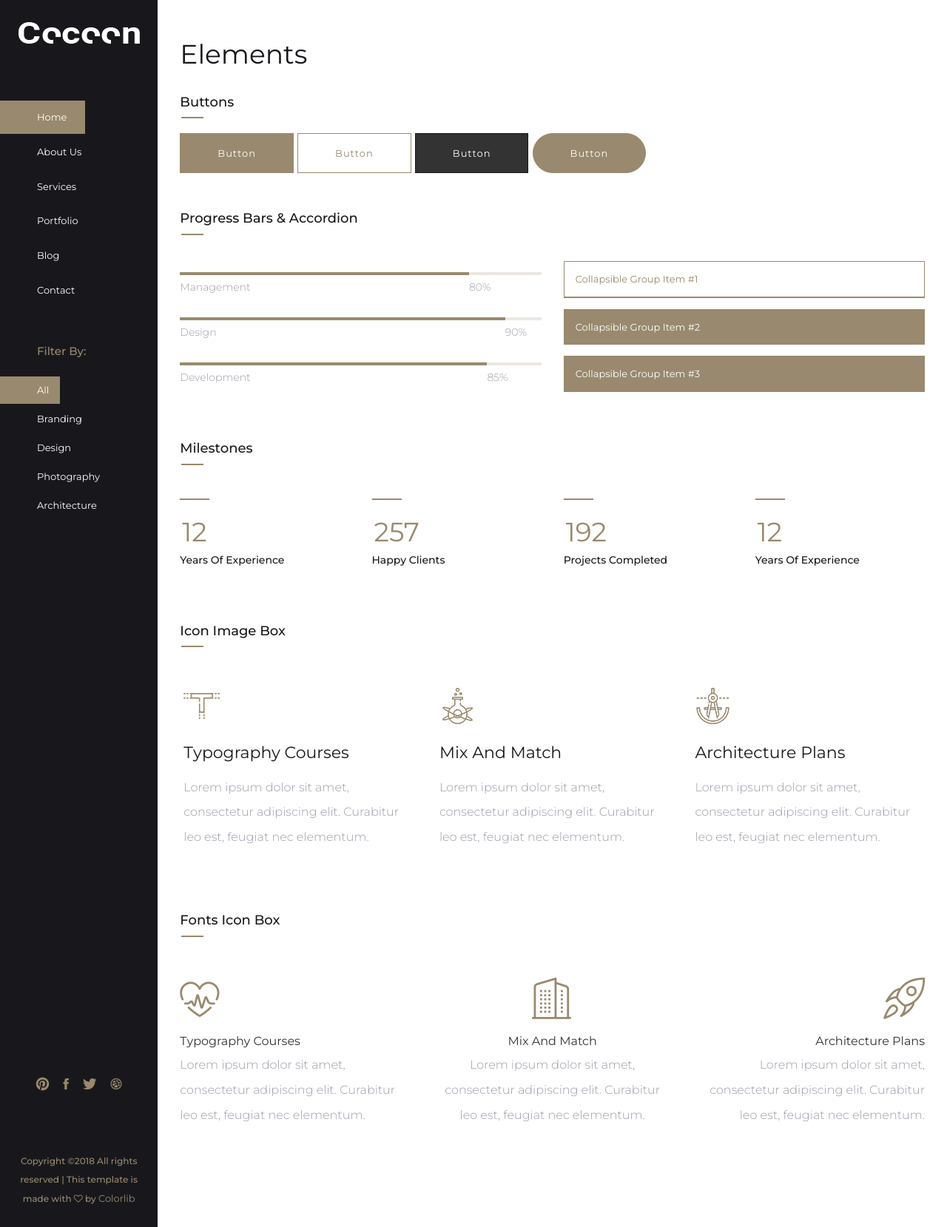
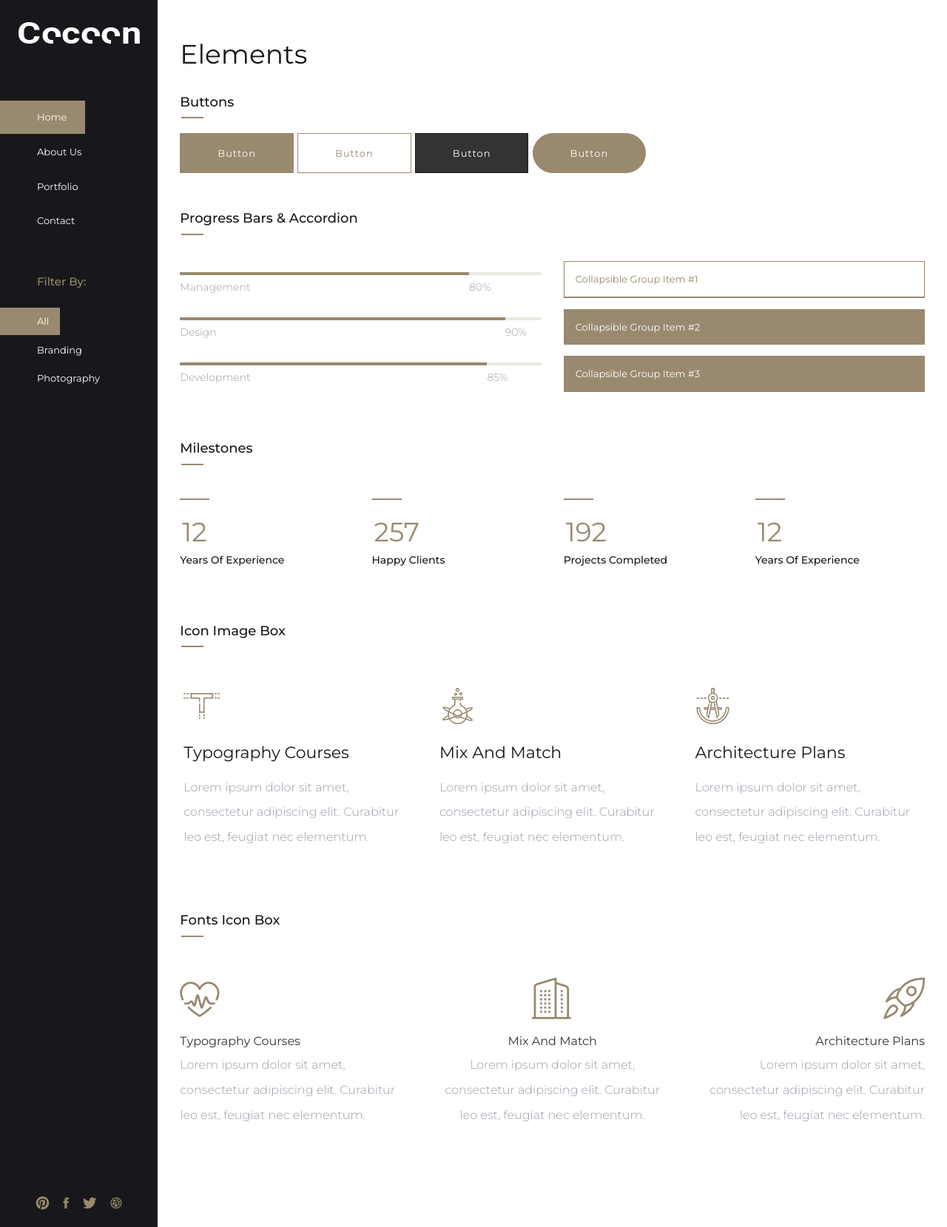
Before and after one commit to meer32/Website, a website: page elements.html in a window 1280 px wide. Shown: the whole page at 74% size. Drawn offline with Linux system fonts and the light colour scheme; files whose address does not match are found by name.

Commit message:
Update elements.html

```diff
--- a/elements.html
+++ b/elements.html
@@ -3,12 +3,12 @@
 <head>
     <!-- ========== Meta Tags ========== -->
     <meta charset="UTF-8">
-    <meta name="description" content="Cocoon -Portfolio">
-    <meta name="keywords" content="Cocoon , Portfolio">
-    <meta name="author" content="Pharaohlab">
+    <meta name="description" content="Harvey Downer | Portfolio">
+    <meta name="keywords" content="Harvey Downer , Portfolio">
+    <meta name="author" content="Harvey Downer">
     <meta name="viewport" content="width=device-width, initial-scale=1, maximum-scale=1">
     <!-- ========== Title ========== -->
-    <title> Cocoon -Portfolio</title>
+    <title> Harvey Downer | Television Student</title>
     <!-- ========== Favicon Ico ========== -->
     <!--<link rel="icon" href="fav.ico">-->
     <!-- ========== STYLESHEETS ========== -->
@@ -63,18 +63,8 @@
                         </a>
                     </li>
                     <li>
-                        <a href="services.html">
-                            Services
-                        </a>
-                    </li>
-                    <li>
                         <a href="portfolio.html">
                             Portfolio
-                        </a>
-                    </li>
-                    <li>
-                        <a href="blog.html">
-                            Blog
                         </a>
                     </li>
                     <li>
@@ -91,10 +81,8 @@
                 <h4 class="side_title">filter by:</h4>
                 <ul  id="filtr-container"  class="filter_nav">
                     <li  data-filter="*" class="active"><a href="javascript:void(0)" >all</a></li>
-                    <li data-filter=".branding"> <a href="javascript:void(0)">branding</a></li>
-                    <li data-filter=".design"><a href="javascript:void(0)">design</a></li>
+                    <li data-filter=".cinematography"> <a href="javascript:void(0)">branding</a></li>
                     <li data-filter=".photography"><a href="javascript:void(0)">photography</a></li>
-                    <li data-filter=".architecture"><a href="javascript:void(0)">architecture</a></li>
                 </ul>
             </div>
             <!--filter menu end -->
@@ -117,14 +105,8 @@
                             <a href="#"> <i class="ion ion-social-dribbble"></i> </a>
                         </li>
                     </ul>
-                    <div class="copy_right">
-                        <!-- Link back to Colorlib can't be removed. Template is licensed under CC BY 3.0. -->
-                        <p class="copyright">Copyright &copy;<script>document.write(new Date().getFullYear());</script> All rights reserved | This template is made with <i class="fa fa-heart-o" aria-hidden="true"></i> by <a href="https://colorlib.com" target="_blank">Colorlib</a></p>
-                        <!-- Link back to Colorlib can't be removed. Template is licensed under CC BY 3.0. -->
-                    </div>
                 </div>
             </div>
-            <!--social and copyright end -->
 
         </div>
         <!--=================== side menu end====================-->
```
